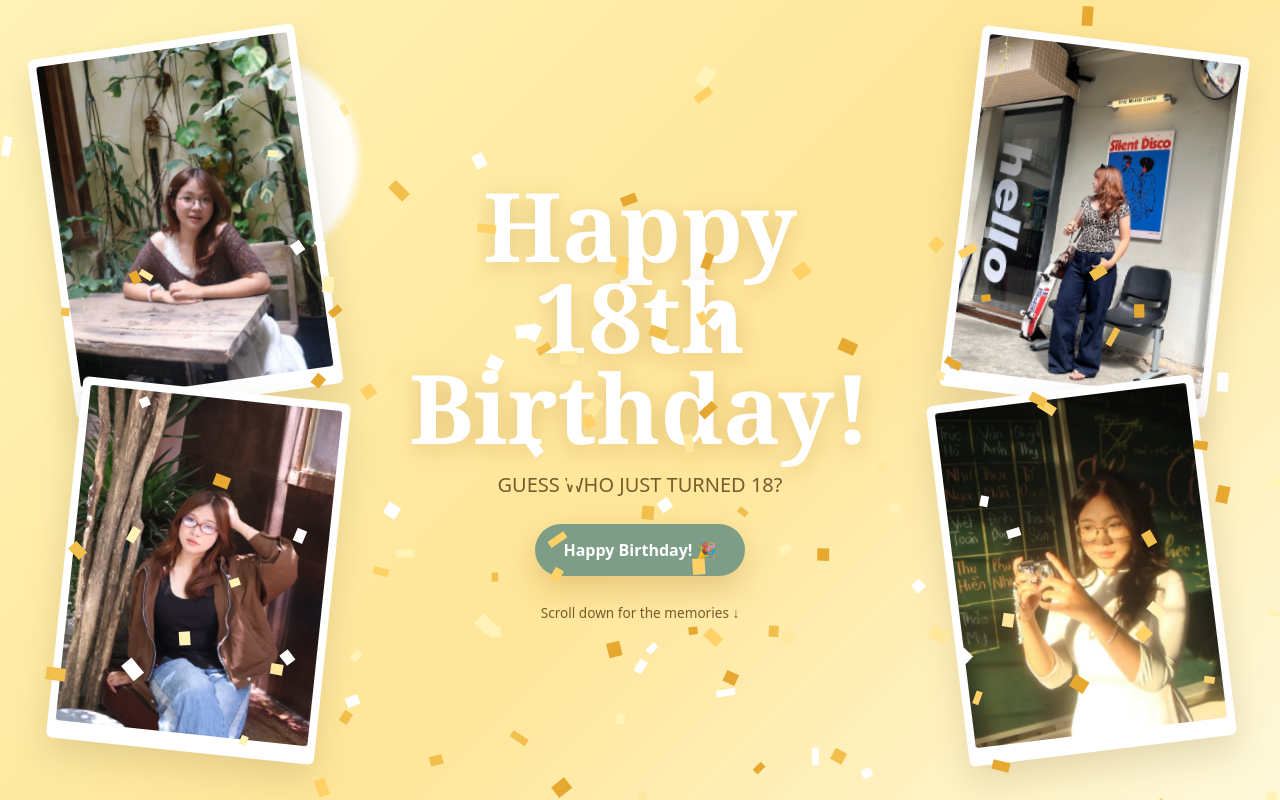
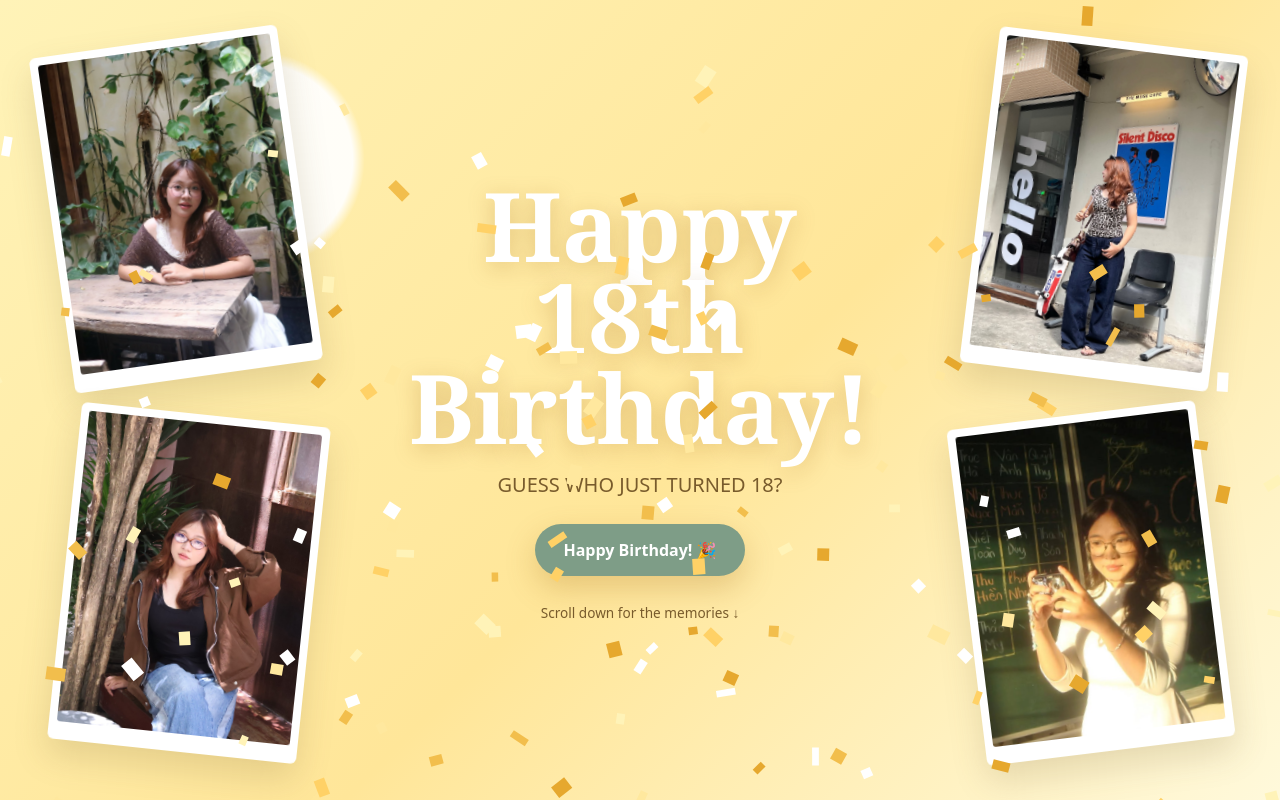
Before and after one commit to teresa-2206/birthdaycard.4.tlyperlynn, a plain HTML site: page index.html in a window 1280 px wide. Both pictures are taken after a click on the button "Tap for your surprise". Shown: the top 800 px of the page. Drawn offline with Linux system fonts and the light colour scheme.

Commit message:
Adjust corner photo width in index.html

```diff
--- a/index.html
+++ b/index.html
@@ -66,7 +66,7 @@
     .corner-photo {
       position: absolute;
       margin: 0;
-      width: clamp(165px, 21vw, 280px);
+      width: clamp(160px, 20vw, 250px);
       padding: 8px 8px 18px;
       background: #ffffff;
       border-radius: 6px;
```
